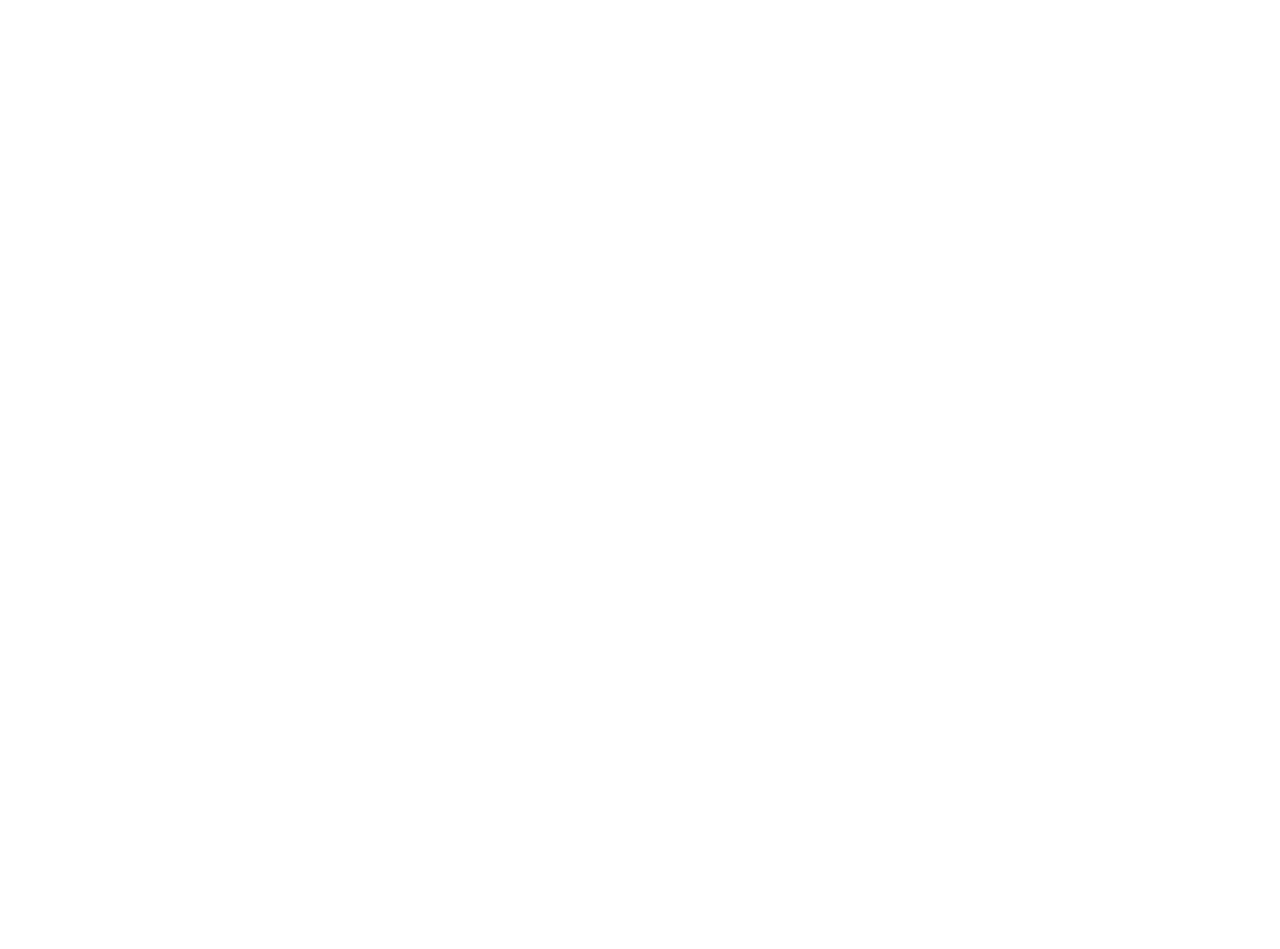
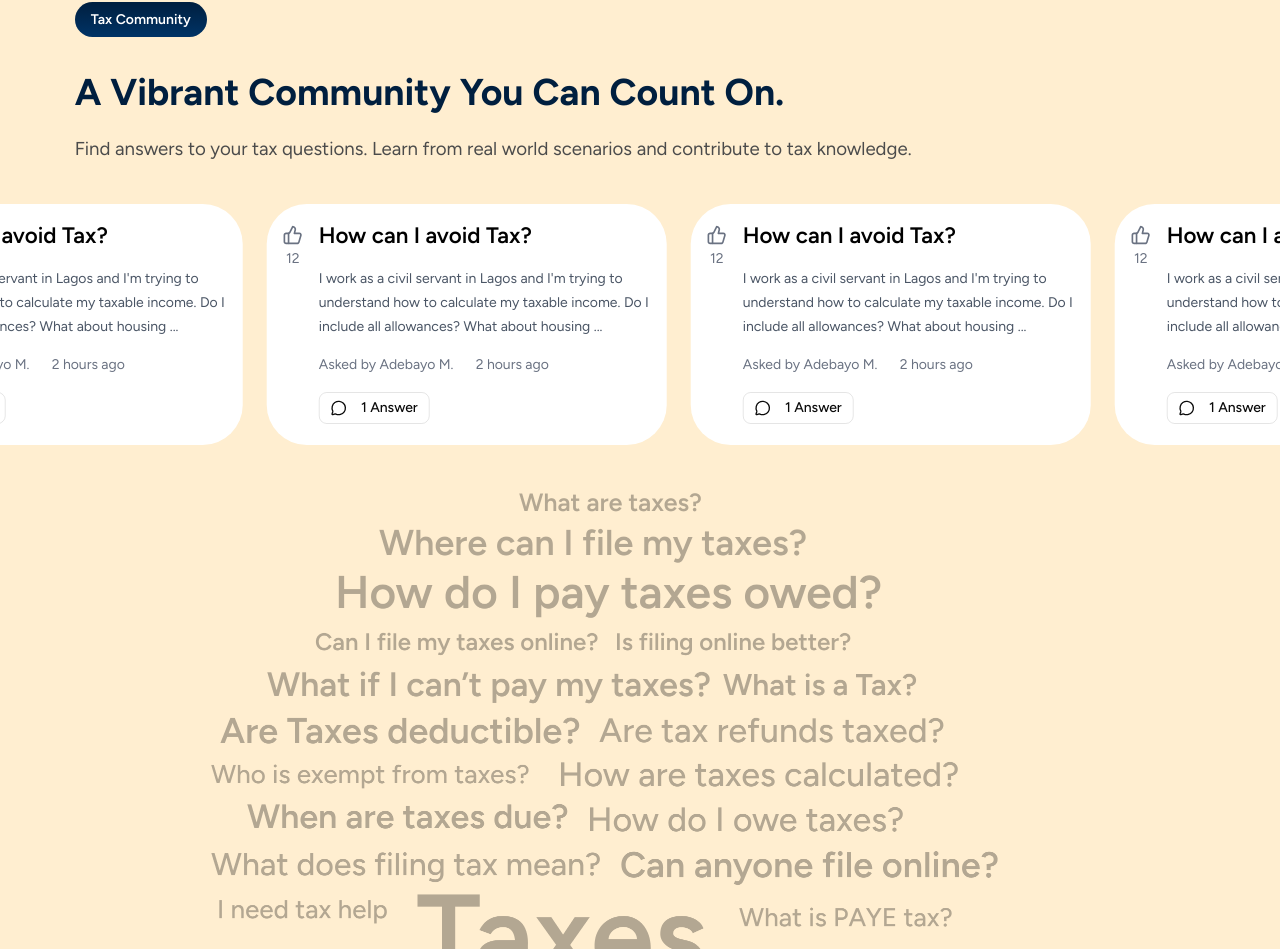
Before and after one commit to Iykekelvins/taxoga, a Next.js app: page / in a window 1280 px wide. Shown: the part 11051-12000 px from the top of the page. Before the commit the page ends 10989 px from the top, so only its background shows below. Built offline with nearby package versions, Linux system fonts and the light colour scheme.

Commit message:
feat: add tax community section to homepage

```diff
--- a/_pages/homepage/index.tsx
+++ b/_pages/homepage/index.tsx
@@ -4,6 +4,7 @@
 import WhoWeServe from './who-we-serve';
 import WhyTrustUs from './why-trust-us';
 import Testimonials from './testimonials';
+import TaxCommunity from './tax-community';
 import ChatWidget from './chat-widget';
 
 const Home = () => {
@@ -15,6 +16,7 @@
 			<WhoWeServe />
 			<WhyTrustUs />
 			<Testimonials />
+			<TaxCommunity />
 			<ChatWidget />
 		</div>
 	);
--- /dev/null
+++ b/_pages/homepage/tax-community.tsx
@@ -0,0 +1,118 @@
+import { CommentIcon, LikeIcon } from '@/components/icons';
+import Tag from '@/components/tag';
+import Image from 'next/image';
+
+export default function TaxCommunity() {
+	return (
+		<section className='bg-cream-peach py-[max(5rem,80px)]'>
+			<div className='px-gutter'>
+				<div className='app-container'>
+					<div className='space-y-[max(1.5rem,24px)]'>
+						<Tag variant='gradient'>Tax Community</Tag>
+						<h2 className='text-heading text-40 font-bold leading-[1.7]'>
+							A Vibrant Community You Can Count On.
+						</h2>
+						<p className='text-20 text-charcoal-grey leading-[1.7] -mt-[max(1rem,16px)]'>
+							Find answers to your tax questions. Learn from real world scenarios and
+							contribute to tax knowledge.
+						</p>
+					</div>
+				</div>
+			</div>
+
+			<div className='mt-[max(2.5rem,40px)] overflow-x-hidden'>
+				<div className='flex items-center gap-[max(1.5rem,24px)] w-fit track'>
+					<ul className='flex items-center gap-[max(1.5rem,24px)]'>
+						{[...Array(3)].map((_, i) => (
+							<li
+								key={i}
+								className='bg-white rounded-[max(2.5rem,40px)]
+                py-[max(1.375rem,18px)] px-[max(1rem,16px)]
+                min-w-[max(25.813rem,400px)] self-stretch
+                '>
+								<div className='flex items-start gap-[max(1rem,16px)]'>
+									<div className='flex flex-col items-center gap-[max(0.438rem,7px)]'>
+										<LikeIcon />
+										<p className='text-14 text-cool-grey'>12</p>
+									</div>
+
+									<div className='space-y-[max(1.25rem,20px)]'>
+										<h3 className='text-24 font-semibold'>How can I avoid Tax?</h3>
+										<p className='text-slate text-14 leading-[1.7]'>
+											I work as a civil servant in Lagos and I&apos;m trying to
+											understand how to calculate my taxable income. Do I include all
+											allowances? What about housing ...
+										</p>
+										<p className='text-cool-grey text-14 space-x-[max(1.25rem,16px)]'>
+											<span>Asked by Adebayo M.</span> <span>2 hours ago</span>
+										</p>
+										<button
+											className='flex items-center gap-[max(0.875rem,14px)]
+                    h-[max(2rem,32px)] border border-[#0000001A] border-solid
+                    rounded-[max(0.5rem,8px)] px-[max(0.75rem,11px)]
+                    '>
+											<CommentIcon />{' '}
+											<span className='text-near-black text-14 font-medium'>
+												1 Answer
+											</span>
+										</button>
+									</div>
+								</div>
+							</li>
+						))}
+					</ul>
+					<ul className='flex items-center gap-[max(1.5rem,24px)]'>
+						{[...Array(3)].map((_, i) => (
+							<li
+								key={i}
+								className='bg-white rounded-[max(2.5rem,40px)]
+                py-[max(1.375rem,18px)] px-[max(1rem,16px)]
+                min-w-[max(25.813rem,400px)] self-stretch
+                '>
+								<div className='flex items-start gap-[max(1rem,16px)]'>
+									<div className='flex flex-col items-center gap-[max(0.438rem,7px)]'>
+										<LikeIcon />
+										<p className='text-14 text-cool-grey'>12</p>
+									</div>
+
+									<div className='space-y-[max(1.25rem,20px)]'>
+										<h3 className='text-24 font-semibold'>How can I avoid Tax?</h3>
+										<p className='text-slate text-14 leading-[1.7]'>
+											I work as a civil servant in Lagos and I&apos;m trying to
+											understand how to calculate my taxable income. Do I include all
+											allowances? What about housing ...
+										</p>
+										<p className='text-cool-grey text-14 space-x-[max(1.25rem,16px)]'>
+											<span>Asked by Adebayo M.</span> <span>2 hours ago</span>
+										</p>
+										<button
+											className='flex items-center gap-[max(0.875rem,14px)]
+                    h-[max(2rem,32px)] border border-[#0000001A] border-solid
+                    rounded-[max(0.5rem,8px)] px-[max(0.75rem,11px)]
+                    '>
+											<CommentIcon />{' '}
+											<span className='text-near-black text-14 font-medium'>
+												1 Answer
+											</span>
+										</button>
+									</div>
+								</div>
+							</li>
+						))}
+					</ul>
+				</div>
+			</div>
+
+			<div className='flex items-center justify-center mt-[max(2.5rem,40px)] px-gutter'>
+				<figure>
+					<Image
+						src='/home/word-cloud.webp'
+						width={858}
+						height={684}
+						alt='a word cloud'
+					/>
+				</figure>
+			</div>
+		</section>
+	);
+}
--- a/components/icons.tsx
+++ b/components/icons.tsx
@@ -109,3 +109,55 @@
 		</svg>
 	);
 };
+
+export const LikeIcon = () => {
+	return (
+		<svg
+			width='20'
+			height='20'
+			viewBox='0 0 20 20'
+			fill='none'
+			xmlns='http://www.w3.org/2000/svg'>
+			<path
+				d='M5.83334 8.3335V18.3335'
+				stroke='#6A7282'
+				strokeWidth='1.66667'
+				strokeLinecap='round'
+				strokeLinejoin='round'
+			/>
+			<path
+				d='M12.5 4.89984L11.6667 8.33317H16.525C16.7837 8.33317 17.0389 8.39341 17.2703 8.50912C17.5018 8.62484 17.7031 8.79284 17.8583 8.99984C18.0136 9.20683 18.1185 9.44713 18.1648 9.70169C18.2111 9.95626 18.1974 10.2181 18.125 10.4665L16.1833 17.1332C16.0824 17.4794 15.8718 17.7835 15.5833 17.9998C15.2948 18.2162 14.9439 18.3332 14.5833 18.3332H3.33332C2.8913 18.3332 2.46737 18.1576 2.15481 17.845C1.84225 17.5325 1.66666 17.1085 1.66666 16.6665V9.99984C1.66666 9.55781 1.84225 9.13389 2.15481 8.82133C2.46737 8.50877 2.8913 8.33317 3.33332 8.33317H5.63332C5.94339 8.33301 6.24727 8.24635 6.51079 8.08294C6.7743 7.91953 6.98701 7.68585 7.12499 7.40817L9.99999 1.6665C10.393 1.67137 10.7798 1.76498 11.1315 1.94033C11.4832 2.11569 11.7908 2.36826 12.0312 2.67917C12.2716 2.99009 12.4386 3.3513 12.5198 3.73584C12.601 4.12037 12.5942 4.51828 12.5 4.89984Z'
+				stroke='#6A7282'
+				strokeWidth='1.66667'
+				strokeLinecap='round'
+				strokeLinejoin='round'
+			/>
+		</svg>
+	);
+};
+
+export const CommentIcon = () => {
+	return (
+		<svg
+			width='16'
+			height='16'
+			viewBox='0 0 16 16'
+			fill='none'
+			xmlns='http://www.w3.org/2000/svg'>
+			<g clip-path='url(#clip0_1_555)'>
+				<path
+					d='M1.99465 10.8946C2.09268 11.1419 2.1145 11.4128 2.05732 11.6726L1.34732 13.866C1.32444 13.9772 1.33036 14.0924 1.3645 14.2007C1.39865 14.309 1.4599 14.4068 1.54243 14.4848C1.62497 14.5628 1.72606 14.6184 1.83612 14.6464C1.94618 14.6744 2.06156 14.6738 2.17132 14.6446L4.44665 13.9793C4.6918 13.9307 4.94567 13.9519 5.17932 14.0406C6.60291 14.7054 8.21557 14.8461 9.73275 14.4378C11.2499 14.0295 12.5742 13.0984 13.4718 11.8089C14.3694 10.5193 14.7827 8.95423 14.6389 7.38966C14.495 5.82509 13.8031 4.3616 12.6854 3.25742C11.5676 2.15324 10.0958 1.47932 8.52958 1.35456C6.96336 1.2298 5.40341 1.66221 4.12495 2.57552C2.84649 3.48882 1.93167 4.82432 1.54192 6.34638C1.15216 7.86845 1.3125 9.47926 1.99465 10.8946Z'
+					stroke='#0A0A0A'
+					strokeWidth='1.33333'
+					strokeLinecap='round'
+					strokeLinejoin='round'
+				/>
+			</g>
+			<defs>
+				<clipPath id='clip0_1_555'>
+					<rect width='16' height='16' fill='white' />
+				</clipPath>
+			</defs>
+		</svg>
+	);
+};
```
Also changed, not shown: public/home/word-cloud.webp (added).
